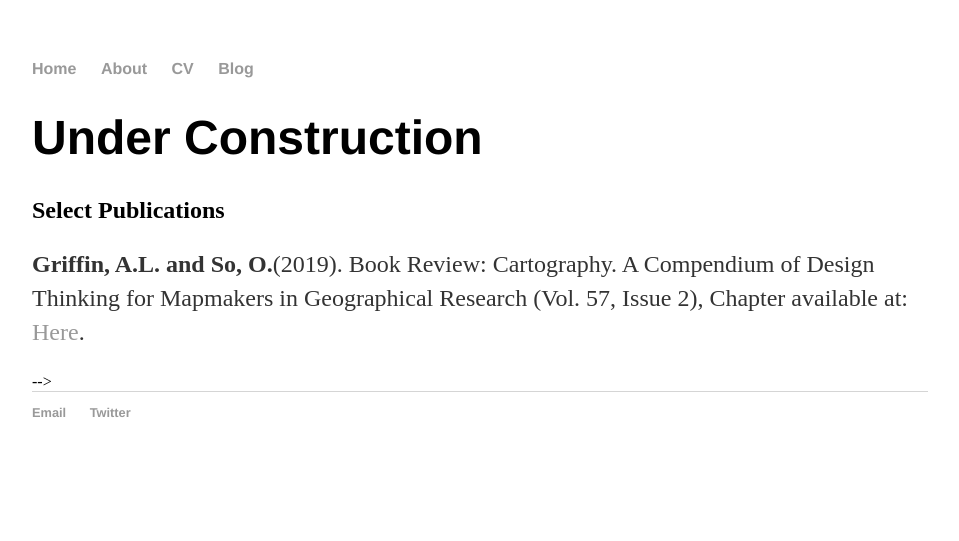
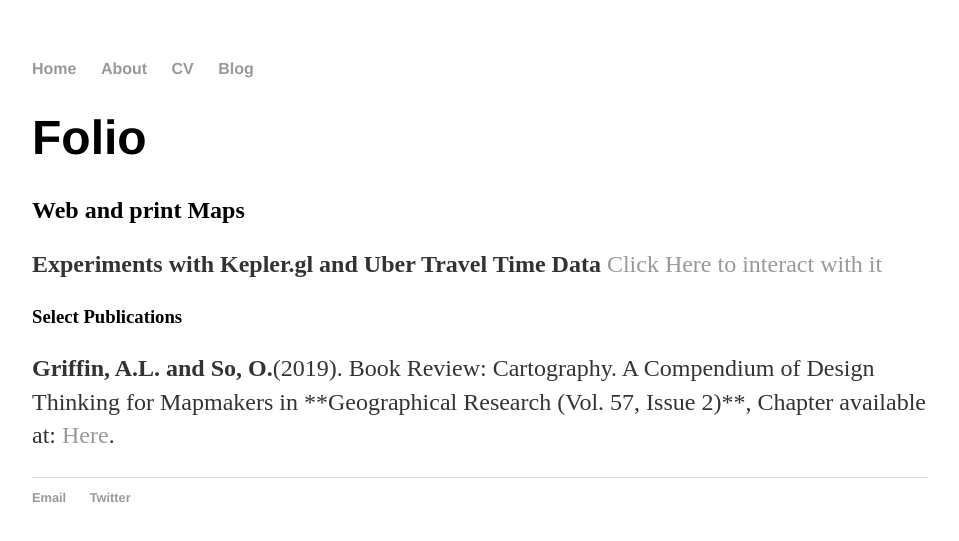
Before and after one commit to cartoos/cartoos.github.io, a Jekyll site: the page cv/index.html, which Jekyll copies as it is, in a window 1280 px wide. Shown: the top 541 px of the page, without its empty margins (160-1119 px from the left). Built offline with Jekyll 4.4.1, drawn with Linux system fonts in a browser that asks for light colours.

Commit message:
Update index.html

```diff
--- a/cv/index.html
+++ b/cv/index.html
@@ -19,14 +19,19 @@
     </nav>
 <div class="container">
   	<div class="cv">
-		<h1> Under Construction </h1>
-					<h2>Select Publications</h2>
+		<h1> Folio</h1>
 
+		<h2>Web and print Maps</h2>
+		<p><strong>Experiments with Kepler.gl and Uber Travel Time Data</strong><a href="https://kepler.gl/demo/map/carto?mapId=08c80e8b-084d-8155-bdb4-558f4429b665&owner=cartoos&privateMap=false">
+		Click Here to interact with it </a>
+
+					<h3>Select Publications</h3>
 					<p><strong>Griffin, A.L. and So, O.</strong>(2019). Book Review: Cartography. A Compendium of Design Thinking for Mapmakers
-		in <emphasis>Geographical Research (Vol. 57, Issue 2)</emphasis>, Chapter available at: <a href="https://onlinelibrary.wiley.com/doi/abs/10.1111/1745-5871.12327">Here</a>.
+		in **Geographical Research (Vol. 57, Issue 2)**, Chapter available at: <a href="https://onlinelibrary.wiley.com/doi/abs/10.1111/1745-5871.12327">Here</a>.</p>
 
 
-	</div> -->
+	</div>
+
 
 
 </div>
```
